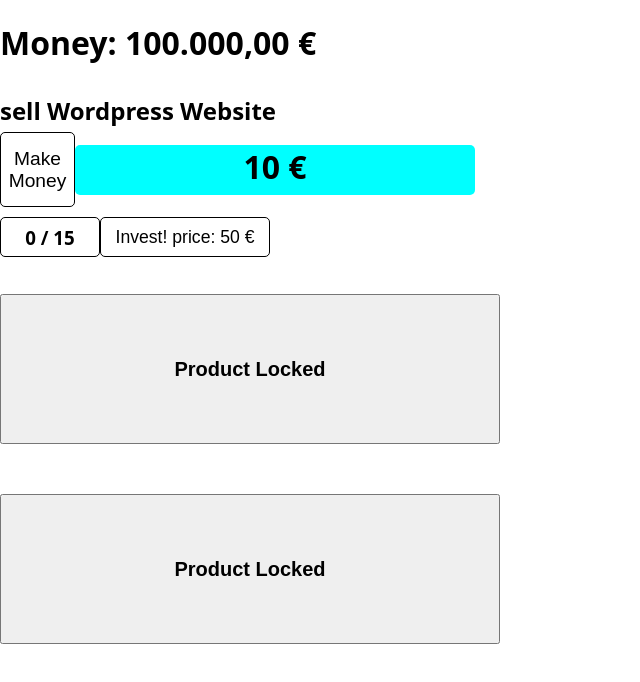
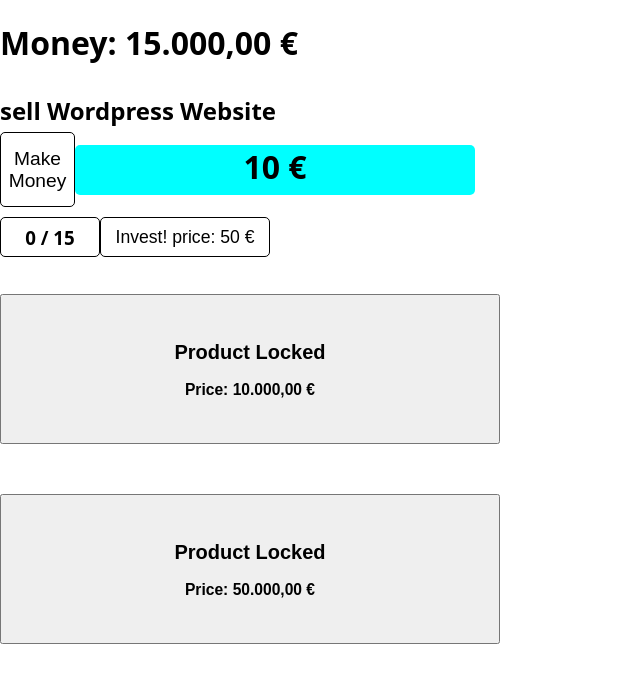
Before and after one commit to Satttoshi/idle-boss, a Next.js app: page / in a window 1280 px wide. Shown: the top 682 px of the page, without its empty margins (0-640 px from the left). Built offline with nearby package versions, Linux system fonts and the light colour scheme.

Commit message:
display unlockPrice

```diff
--- a/src/components/Product.js
+++ b/src/components/Product.js
@@ -11,7 +11,7 @@ export default function Product({ tierId }) {
       {currentTier.isUnlocked ? (
         <Tier tierId={tierId} />
       ) : (
-        <TierLocked tierId={tierId} />
+        <TierLocked tierId={tierId} currentTier={currentTier} />
       )}
     </StyledSection>
   );
--- a/src/components/TierLocked.js
+++ b/src/components/TierLocked.js
@@ -1,7 +1,7 @@
 import styled from "styled-components";
 import useStore from "~/src/zustand/store";
 
-export default function TierLocked({ tierId }) {
+export default function TierLocked({ tierId, currentTier }) {
   //dummy data
 
   const { unlock } = useStore();
@@ -15,6 +15,10 @@ export default function TierLocked({ tierId }) {
     }
   }
 
+  const formattedPrice =
+    currentTier.unlockPrice.toString().replace(/\B(?=(\d{3})+(?!\d))/g, ".") +
+    ",00 €";
+
   return (
     <StyledButton
       type="button"
@@ -23,6 +27,7 @@ export default function TierLocked({ tierId }) {
       }}
     >
       <h2>Product Locked</h2>
+      <h3>Price: {formattedPrice}</h3>
     </StyledButton>
   );
 }
--- a/src/zustand/store.js
+++ b/src/zustand/store.js
@@ -3,7 +3,7 @@ import { create as createStore } from "zustand";
 export const milestones = [15, 30, 50, 75, 100, 200, "max"];
 
 const useStore = createStore((set, get) => ({
-  money: 100000,
+  money: 15000,
   tiers: [
     {
       id: "tier1",
```
